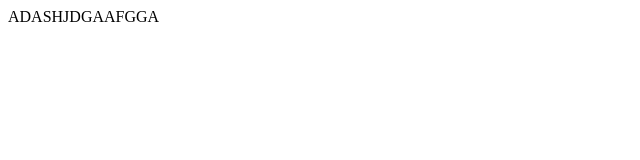
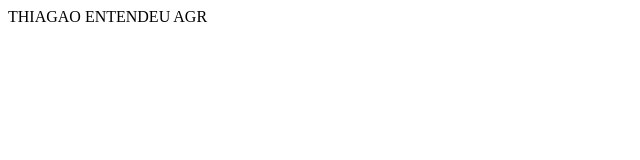
Before and after one commit to dugabuga150205/TopicosEspeciais, a plain HTML site: page index.html in a window 1280 px wide. Shown: the full height of the page, 0-640 px from the left. Drawn offline with Linux system fonts and the light colour scheme.

Commit message:
THIAGAO ENTENDEU

```diff
--- a/index.html
+++ b/index.html
@@ -6,6 +6,6 @@
     <title>Document</title>
 </head>
 <body>
-    ADASHJDGAAFGGA
+    THIAGAO ENTENDEU AGR
 </body>
 </html>
```
